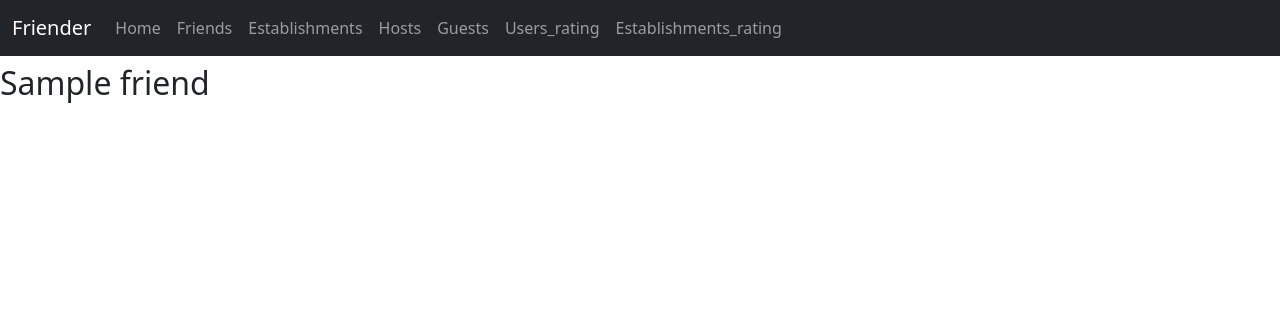
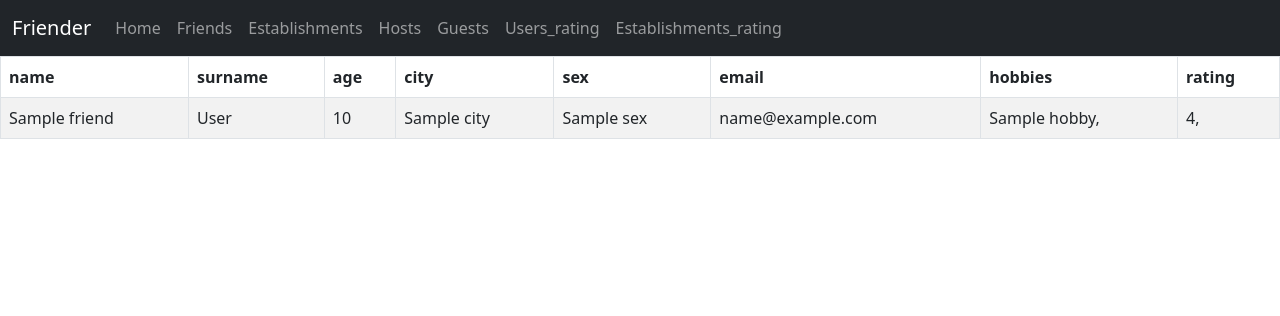
Before and after one commit to Violettaantonenko/Friender, a Django app: template friender/arrangement/templates/friends.html in a window 1280 px wide. Shown: the top 316 px of the page. Run offline with Django 3.2, Linux system fonts and the light colour scheme; the template is opened without the code that fills it: most values are stand-ins (such as "Sample title", 1, 10 or a date in 2020).

Commit message:
task 4-6

```diff
--- a/friender/arrangement/admin.py
+++ b/friender/arrangement/admin.py
@@ -4,8 +4,10 @@ from .models import *
 admin.site.register (Users)
 admin.site.register (UserRating)
 admin.site.register (Hobbies)
-admin.site.register (Establishment)
+admin.site.register (Establishments)
 admin.site.register (EstablishmentsRating)
 admin.site.register (Passport)
 admin.site.register (Arrangements)
+admin.site.register(Host)
+admin.site.register (Guest)
 # Register your models here.
--- a/friender/arrangement/templates/friends.html
+++ b/friender/arrangement/templates/friends.html
@@ -1,11 +1,47 @@
-{% extends 'base.html' %}
+{% extends 'base.html'%}
+
 
 {% block content %}
-    <title> {% block title %} friends </title>{% endblock %}
-<h1>
+<title> {% block title %} friends </title>{% endblock %}
+    <table class="table table-striped table-bordered">
+  <thead>
+    <tr>
+        <th scope="col">name</th>
+        <th scope="col">surname</th>
+        <th scope="col">age</th>
+        <th scope="col">city</th>
+        <th scope="col">sex</th>
+        <th scope="col">email</th>
+        <th scope="col">hobbies</th>
+        <th scope="col">rating</th>
+    </tr>
+  </thead>
+  <tbody>
     {% for friend in friends %}
-        <h2> {{friend}} </h2>
+        <tr>
+            <td>{{friend.name }}</td>
+            <td>{{friend.surname }}</td>
+            <td>{{friend.age }}</td>
+            <td>{{friend.city }}</td>
+            <td>{{friend.sex }}</td>
+            {% if friend.email %}
+                <td>{{friend.email }}</td>
+            {% else %}
+                <td></td>
+            {% endif %}
+            <td>
+                {% for hobby in friend.hobbies_set.all %}
+                {{hobby}},
+                {% endfor %}
+            </td>
+            <td>
+                {% for rating in friend.userrating_set.all %}
+                {{rating}},
+                {% endfor %}
+            </td>
+        </tr>
     {% endfor %}
-</h1>
+  </tbody>
+</table>
 
 {% endblock %}
--- a/friender/arrangement/templates/navbar.html
+++ b/friender/arrangement/templates/navbar.html
@@ -1,9 +1,10 @@
 <nav class="navbar navbar-expand-lg navbar-dark bg-dark">
   <div class="container-fluid">
     <a class="navbar-brand" href="{% url 'main'%}">Friender</a>
-<button class="navbar-toggler" type="button" data-bs-toggle="collapse" data-bs-target="#navbarNav" aria-controls="navbarNavDropdown" aria-expanded="false" aria-label="Toggle navigation">      <span class="navbar-toggler-icon"></span>
+<button class="navbar-toggler" type="button" data-bs-toggle="collapse" d data-bs-target="#navbarNavAltMarkup" aria-controls="navbarNavAltMarkup" aria-expanded="false" aria-label="Toggle navigation">
+   <span class="navbar-toggler-icon"></span>
     </button>
-    <div class="collapse navbar-collapse" id="navbarNav">
+     <div class="collapse navbar-collapse" id="navbarNavAltMarkup">
       <div class="navbar-nav">
         <a class="nav-link" href="{% url 'main'%}">Home</a>
         <a class="nav-link" href="{% url 'friends'%}">Friends</a>
--- a/friender/friender/urls.py
+++ b/friender/friender/urls.py
@@ -5,4 +5,5 @@ from django.urls import path,include
 urlpatterns = [
     path('admin/', admin.site.urls),
     path('arrangement/', include('arrangement.urls')),
+    path('__debug__/', include('debug_toolbar.urls')),
 ]
--- a/requirements.txt
+++ b/requirements.txt
@@ -2,3 +2,4 @@ Django==4.2
 ipython==8.12.0
 django-extensions==3.2.1
 psycopg2-binary==2.9.6
+django-debug-toolbar==4.0.0
```
Also changed, not shown: friender/arrangement/models.py (+55 -26 lines), friender/arrangement/templates/establishments.html (+23 -7 lines), friender/arrangement/views.py (+10 -3 lines), friender/friender/settings.py (+15 -7 lines), friender/arrangement/migrations/0003_guest_host_remove_arrangements_user1_and_more.py (added), friender/arrangement/migrations/0004_alter_establishments_category_and_more.py (added), friender/arrangement/migrations/0005_alter_establishments_address_and_more.py (added).
